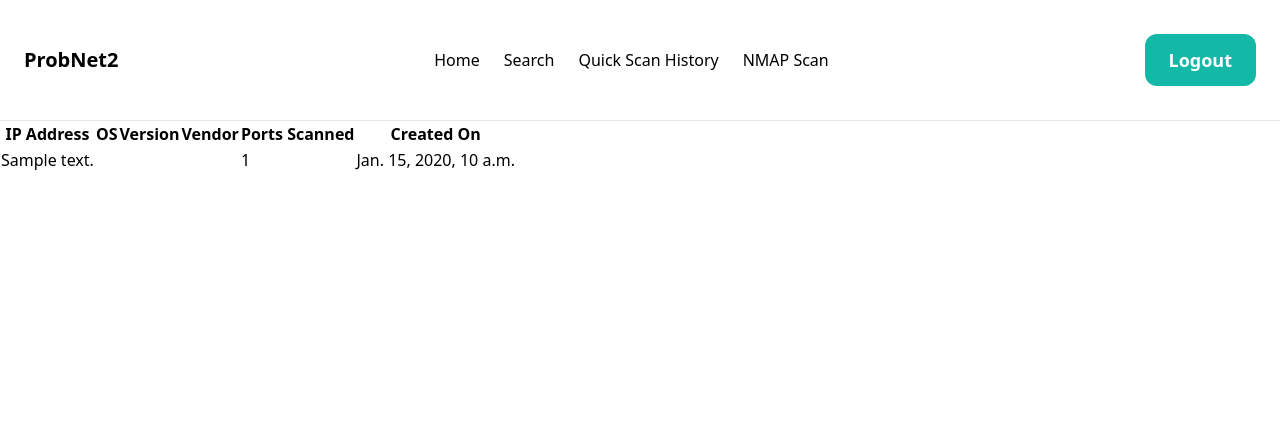
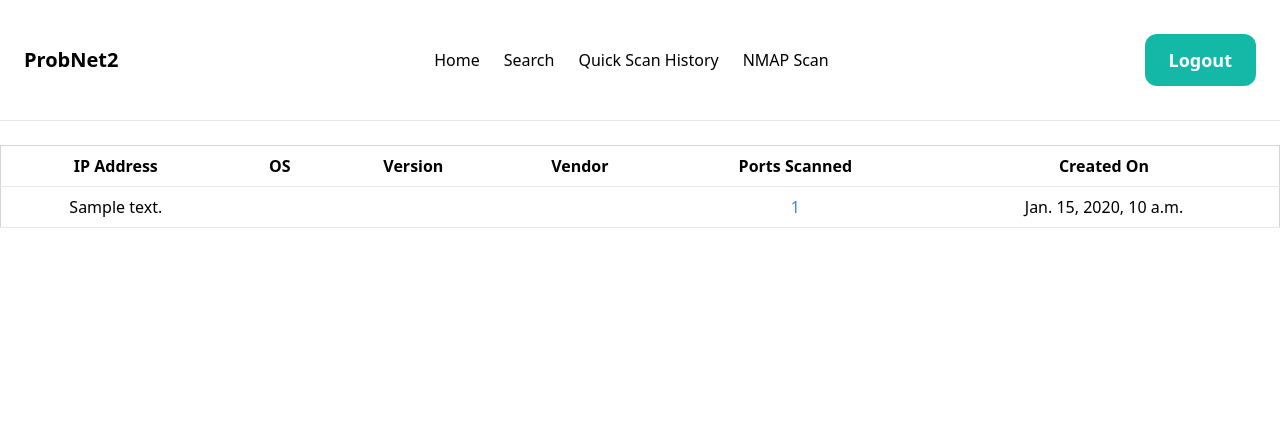
Before and after one commit to JacksonLDJ/ProbNet2, a Django app: page /reporting/devices/ in a window 1280 px wide. Shown: the top 421 px of the page. Run offline with Django 4.2, Linux system fonts and the light colour scheme; the first user in the database is signed in; tables that the repository leaves empty hold one stand-in row (Sample ...); some libraries are stand-ins or nearby versions.

Commit message:
Table changes
Table CSS Reporting section

```diff
--- a/ProbNet2/core/templates/nmap_scanner/reporting/devices.html
+++ b/ProbNet2/core/templates/nmap_scanner/reporting/devices.html
@@ -1,41 +1,50 @@
 <!DOCTYPE html>
-<html>
+<html lang="en">
 
 <head>
     <meta charset="utf=8">
-    <meta name="viewport" content="width=device-width" , initial-scale="1.0">
+    <meta name="viewport" content="width=device-width, initial-scale=1.0">
     <script src="https://cdn.tailwindcss.com"></script>
     <title>Quick Scan History | ProbNet2</title>
 </head>
 
-<body>
-    <nav class="py-6 px-6 flex justify-between items-center border-b border-gray-200">
+<body class="font-sans antialiased bg-white">
+
+    <nav class="bg-white py-6 px-6 border-b border-gray-200 flex justify-between items-center">
         <a href="/" class="text-xl font-semibold">ProbNet2</a>
         {% include "../../core/nav_bar.html" %}
     </nav>
 
-    <table>
+    <div class="container mx-auto mt-6">
+
+        <table class="min-w-full bg-white border border-gray-300 text-center">
+            <thead>
                 <tr>
-            <th>IP Address</th>
-            <th>OS</th>
-            <th>Version</th>
-            <th>Vendor</th>
-            <th>Ports Scanned</th>
-            <th>Created On</th>
+                    <th class="py-2 px-4 border-b">IP Address</th>
+                    <th class="py-2 px-4 border-b">OS</th>
+                    <th class="py-2 px-4 border-b">Version</th>
+                    <th class="py-2 px-4 border-b">Vendor</th>
+                    <th class="py-2 px-4 border-b">Ports Scanned</th>
+                    <th class="py-2 px-4 border-b">Created On</th>
                 </tr>
+            </thead>
+            <tbody>
                 {% for row in data %}
-        <tr>
-            <td>{{ row.IP_Address}}</td>
-            <td>{{ row.Operating_System.osfamily }}</td>
-            <td>{{ row.Operating_System.osgen }}</td>
-            <td>{{ row.Operating_System.vendor }}</td>
-            <td><a href="{% url 'reporting_ports' row.id %}">{{ row.port_count }}</a></td>
-            <td>{{ row.created_on }}</td>
+                <tr class="hover:bg-gray-100">
+                    <td class="py-2 px-4 border-b">{{ row.IP_Address }}</td>
+                    <td class="py-2 px-4 border-b">{{ row.Operating_System.osfamily }}</td>
+                    <td class="py-2 px-4 border-b">{{ row.Operating_System.osgen }}</td>
+                    <td class="py-2 px-4 border-b">{{ row.Operating_System.vendor }}</td>
+                    <td class="py-2 px-4 border-b"><a href="{% url 'reporting_ports' row.id %}"
+                            class="text-blue-500 hover:underline">{{ row.port_count }}</a></td>
+                    <td class="py-2 px-4 border-b">{{ row.created_on }}</td>
                 </tr>
                 {% endfor %}
+            </tbody>
         </table>
+
+    </div>
 
 </body>
 
-
 </html>
```
Also changed, not shown: ProbNet2/core/templates/nmap_scanner/reporting/ports.html (+23 -15 lines). Lines whose indentation alone changed are shown as unchanged.
